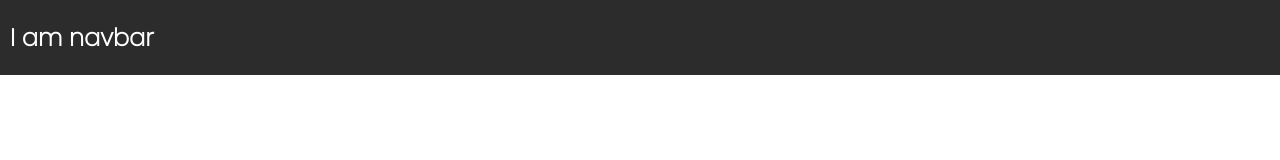
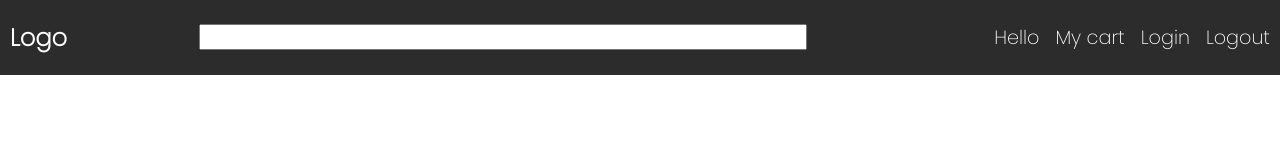
Before and after one commit to Central-Mountain-Nile/Nile-frontend-app, a React app: page / in a window 1280 px wide. Built offline with nearby package versions, Linux system fonts and the light colour scheme.

Commit message:
working on the navbar

```diff
--- a/public/index.css
+++ b/public/index.css
@@ -9,6 +9,7 @@ LIGHT BLUE- #118AB2 */
   font-family: "Poppins", sans-serif;
 
 }
+
 body {
   margin: 0;
 }
@@ -33,6 +34,7 @@ body {
   z-index: 9999;
   background-color: rgb(44, 44, 44);
 }
+
 #navbarButtons button {
   margin-left: 0px;
   padding: 1rem;
@@ -44,15 +46,33 @@ body {
   cursor: pointer;
   transition: 0.5s;
 }
+
 #navbarButtons button:hover {
   color: #118AB2;
   background-color: rgb(35, 35, 35);
   border-bottom: 2px solid #118AB2;
 }
+
 #navbarButtons button:active {
   color: rgb(181, 179, 179);
   background-color: rgb(44, 44, 44);
 }
+
+.search {
+  width: 600px;
+}
+
+.links {
+  list-style: none;
+  display: flex;
+  flex-direction: row;
+}
+
+.links li {
+  padding-left: 1rem;
+  font-size: larger;
+}
+
 .loader {
   border: 6px solid #f3f3f3;
   border-top: 6px solid rgb(44, 44, 44);
@@ -67,10 +87,12 @@ body {
   left: 50%;
   top: 50%;
 }
+
 @keyframes spin {
   0% {
     transform: rotate(0deg);
   }
+
   100% {
     transform: rotate(360deg);
   }
--- a/src/components/Login.jsx
+++ b/src/components/Login.jsx
@@ -1,4 +1,5 @@
-// import React from "react";
+// import React, { useState } from "react";
+// import { loginUser } from "../Api-Adapter";
 
 // function Login() {
 //   const [userName, setUserName] = useState("");
--- a/src/components/Navbar.jsx
+++ b/src/components/Navbar.jsx
@@ -1,9 +1,17 @@
 import React from "react";
+import { useNavigate } from "react-router-dom";
 
 const Navbar = () => {
   return (
     <div id="navbar">
-      <h2> I am navbar</h2>
+      <h2> Logo</h2>
+      <input type="text" className="search" />
+      <ul className="links">
+        <li>Hello</li>
+        <li>My cart</li>
+        <li>Login</li>
+        <li>Logout</li>
+      </ul>
     </div>
   );
 };
```
Also changed, not shown: src/components/Main.jsx (+10 -5 lines). Lines whose indentation alone changed are shown as unchanged.
